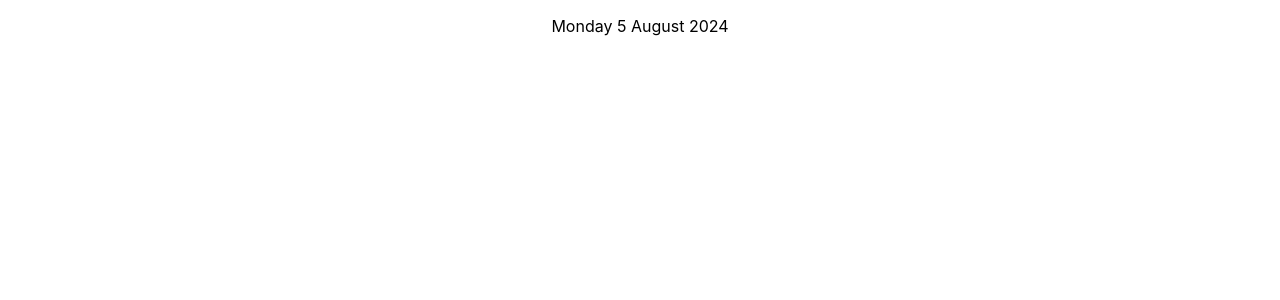
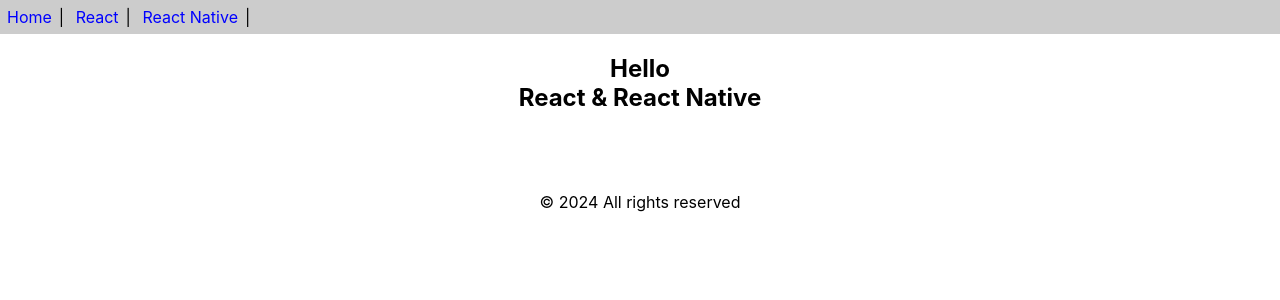
Before and after one commit to aekkaphonz/App1, a React (Create React App) app: page / in a window 1280 px wide. Shown: the top 300 px of the page. Built offline with nearby package versions, Linux system fonts and the light colour scheme.

Commit message:
create func-components

```diff
--- a/src/App.js
+++ b/src/App.js
@@ -1,12 +1,10 @@
 import React from 'react'
-import Calendar from './class-components';
+import Calendar from './class-components'
+import { Header,Content,Footer } from './func-components'
 
-function App(){
-  return (
-    <>
-    <p><center><Calendar></Calendar></center></p>
-    </>
-  )
+export default function App(){
+  return(
+    [<Header />,<Content />,<Footer />]
+    )
 
 }
-export default App;
--- /dev/null
+++ b/src/func-components.js
@@ -0,0 +1,33 @@
+import React from 'react'
+
+export function Header(){
+    const aStyle = {
+        display:'inline-block',
+        color:'blue',
+        margin:'7px',
+        textDecoration:'none'
+    }
+    return(
+        <div style={{backgroundColor:'#ccc'}}>
+            <a href="" style={aStyle}>Home</a>|&nbsp;
+            <a href="" style={aStyle}>React</a>|&nbsp;
+            <a href="" style={aStyle}>React Native</a>|&nbsp;
+        </div>
+    )
+}
+
+export function Content(){
+    return (
+        <div style={{textAlign:'center'}}>
+            <h2>Hello<br/>React & React Native</h2>
+            <br/><br/><br/>
+        </div>
+    )
+}
+export const Footer =() =>{
+    return (
+        <div style={{textAlign:'center'}}>
+            &copy; {new Date().getFullYear()} All rights reserved
+        </div>
+    )
+}
```
